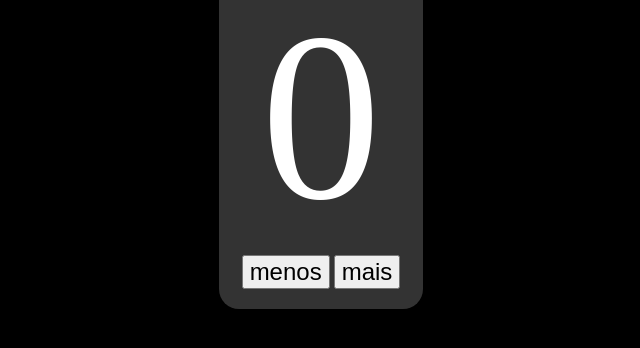
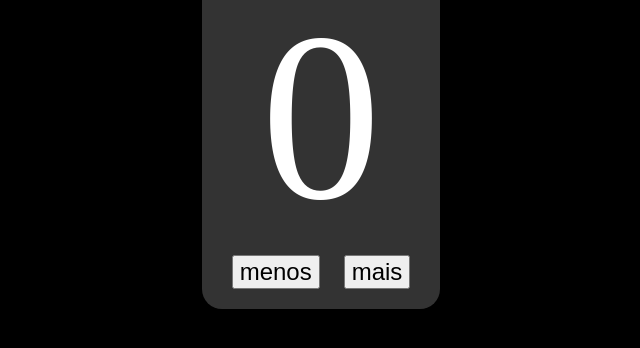
Before and after one commit to VaniaEloiza/contador, a plain HTML site: page index.html in a window 1280 px wide. Shown: the part 290-638 px from the top of the page, without its empty margins (319-959 px from the left). Drawn offline with Linux system fonts and the light colour scheme.

Commit message:
Update index.html

```diff
--- a/index.html
+++ b/index.html
@@ -27,10 +27,11 @@
                     font-size: 30vh;
                 }
                 button {
-                    font-size: 3vh
+                    font-size: 3vh;
+                    margin: 0 10px;
                 }
                 h1 {
-                    font-size: 5vh
+                    font-size: 5vh;
                 }
             </style>
         </head>
```
